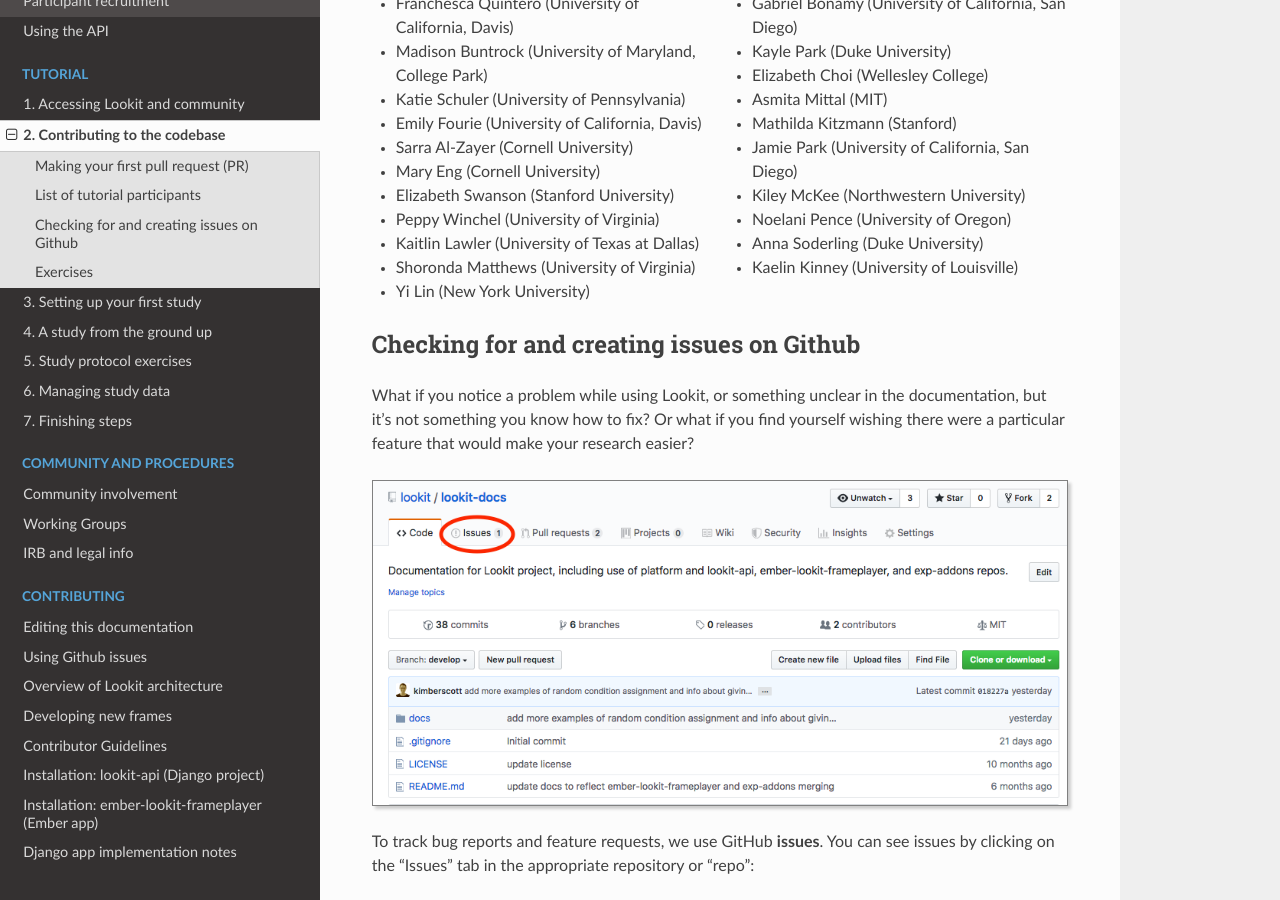
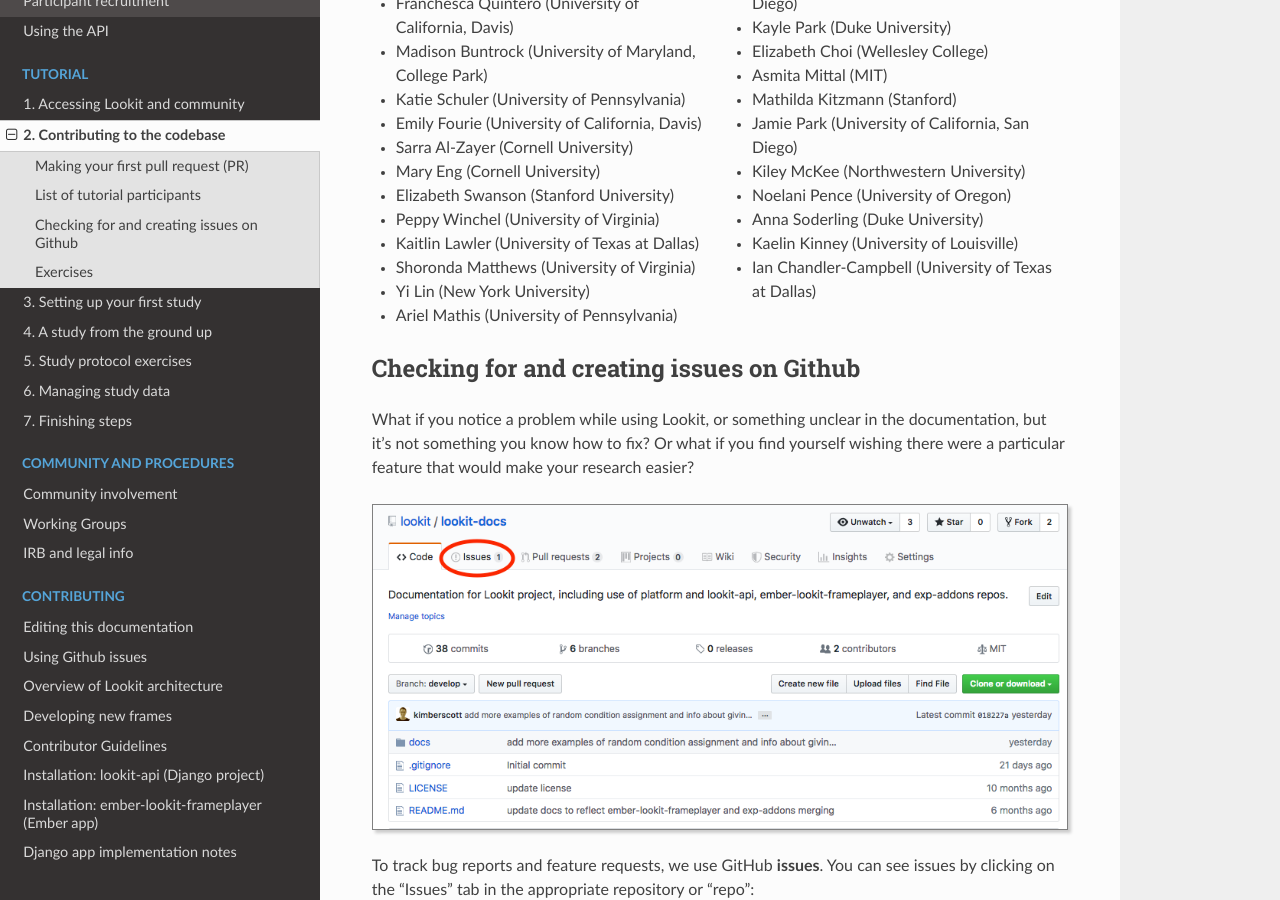
Before and after one commit to lookit/lookit-docs, a Sphinx documentation site: the page built from docs/source/tutorial-contributing.rst, in a window 1280 px wide and 900 px high, scrolled down 6777 px. Built offline with Sphinx 7.4.7 and the Read the Docs theme 2.0.0, drawn with Linux system fonts in a browser that asks for light colours.

Commit message:
Add tutorial participant to list

```diff
--- a/docs/source/tutorial-contributing.rst
+++ b/docs/source/tutorial-contributing.rst
@@ -251,6 +251,7 @@
 - Noelani Pence (University of Oregon)
 - Anna Soderling (Duke University)
 - Kaelin Kinney (University of Louisville)
+- Ian Chandler-Campbell (University of Texas at Dallas)
 
 
 Checking for and creating issues on Github
```
